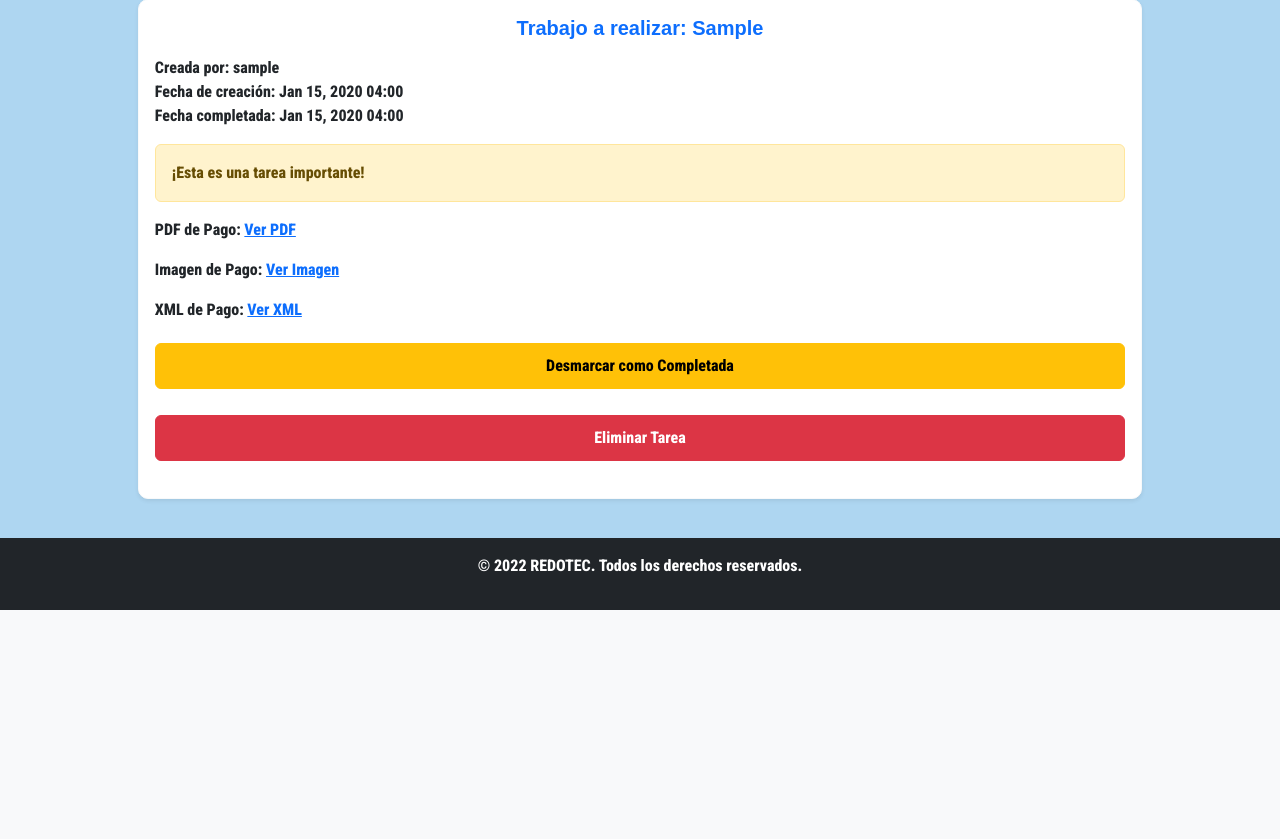
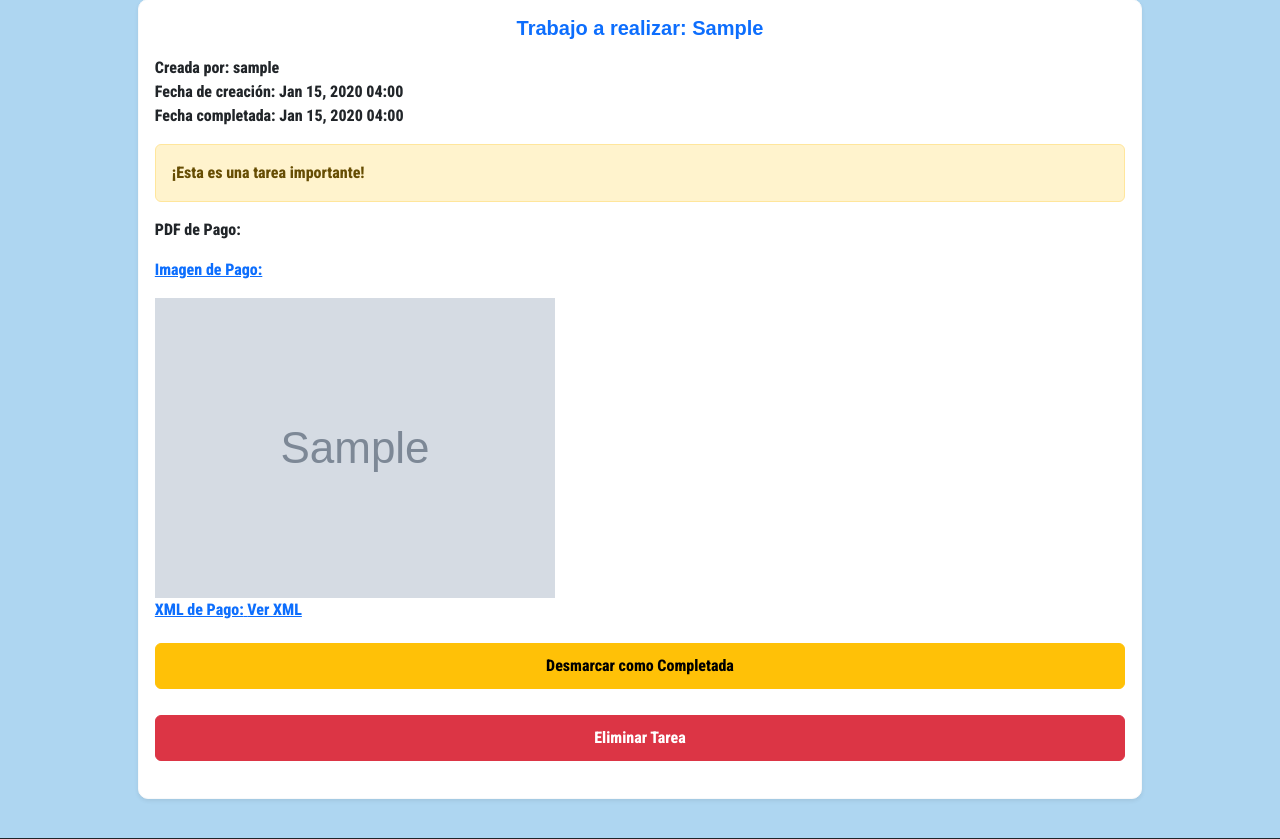
Before and after one commit to Abi-MH/redotec-app-web, a Django app: page /tasks/1/ in a window 1280 px wide. Shown: the part 202-1041 px from the top of the page. Before the commit the page ends 812 px from the top, so only its background shows below. Run offline with Django 4.2, Linux system fonts and the light colour scheme; a user stored in the database is signed in; tables that the repository leaves empty hold one stand-in row (values such as "Sample post"); grey boxes marked "Sample" are stand-in pictures; some web fonts are replaced.

Commit message:
commented task_detail y se realizo changed en ver docs

```diff
--- a/tasks/templates/base.html
+++ b/tasks/templates/base.html
@@ -46,9 +46,11 @@
                         <li class="nav-item">
                             <a href="/signin" class="nav-link">Inicio de Sesión</a>
                         </li>
+                          <!-- solo se ocupara para el registro de los usuarios necesarios
                     <li class="nav-item">
                         <a href="/signup" class="nav-link">Registrar usuario</a>
                     </li>
+                    -->
                     {% endif %}
 
                 </ul>
--- a/tasks/templates/task_detail.html
+++ b/tasks/templates/task_detail.html
@@ -30,10 +30,11 @@
             <!-- Mostrar documentos si están presentes -->
             <div class="mb-3">
                 {% if task.payment_pdf %}
-                    <p><strong>PDF de Pago:</strong> <a href="{{ task.payment_pdf.url }}" target="_blank">Ver PDF</a></p>
+                    <p><strong>PDF de Pago:</strong> <a href="{{ task.payment_pdf.url }}" target="_blank"></p>
                 {% endif %}
                 {% if task.payment_image %}
-                    <p><strong>Imagen de Pago:</strong> <a href="{{ task.payment_image.url }}" target="_blank">Ver Imagen</a></p>
+                <p><strong>Imagen de Pago:</strong></p>
+                <img src="{{ task.payment_image.url }}" alt="Imagen de Pago" class="img-fluid">
                 {% endif %}
                 {% if task.payment_xml %}
                     <p><strong>XML de Pago:</strong> <a href="{{ task.payment_xml.url }}" target="_blank">Ver XML</a></p>
```
